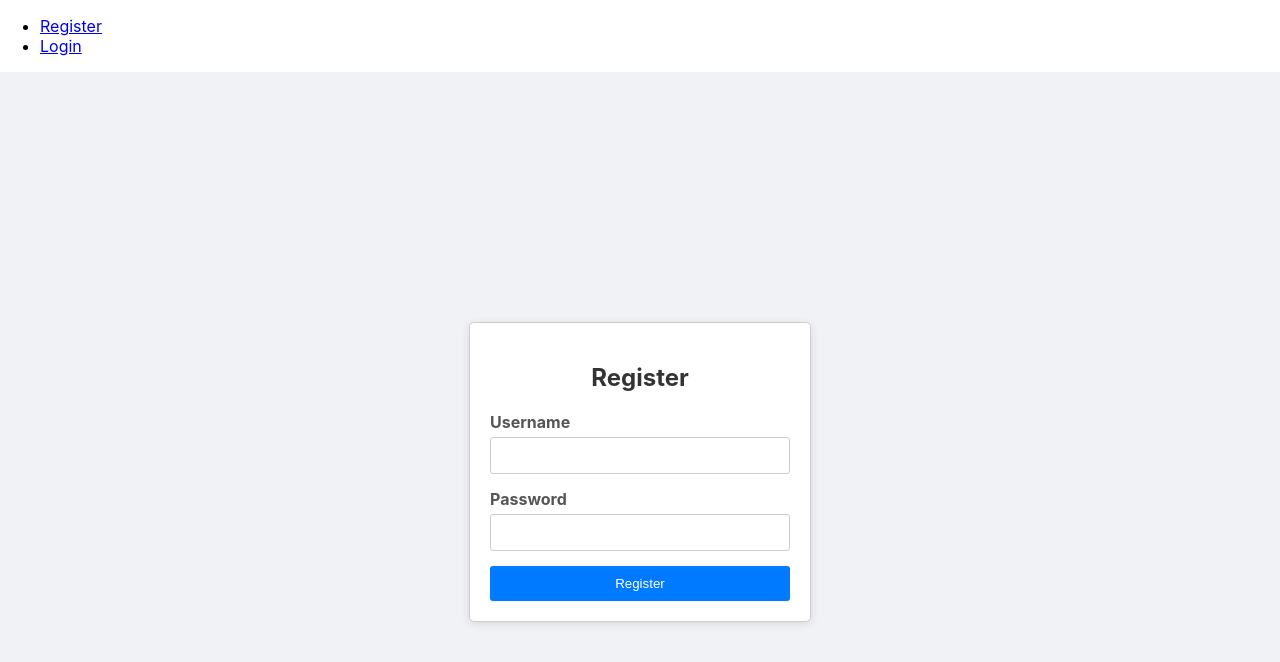
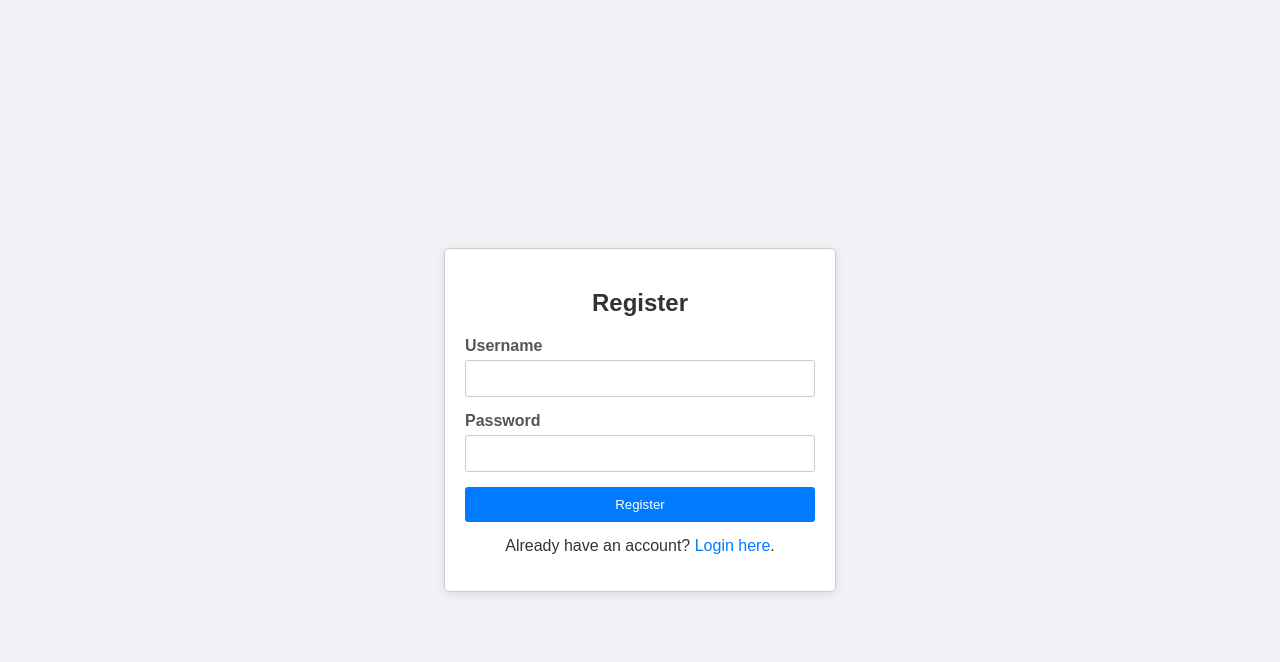
Before and after one commit to Qbuiba/Financial-Management-FrontEnd-React, a React (Create React App) app: page /register in a window 1280 px wide. Shown: the top 662 px of the page. Built offline with nearby package versions, Linux system fonts and the light colour scheme.

Commit message:
update login and register page the links

```diff
--- a/src/App.css
+++ /dev/null
@@ -1,38 +0,0 @@
-.App {
-  text-align: center;
-}
-
-.App-logo {
-  height: 40vmin;
-  pointer-events: none;
-}
-
-@media (prefers-reduced-motion: no-preference) {
-  .App-logo {
-    animation: App-logo-spin infinite 20s linear;
-  }
-}
-
-.App-header {
-  background-color: #282c34;
-  min-height: 100vh;
-  display: flex;
-  flex-direction: column;
-  align-items: center;
-  justify-content: center;
-  font-size: calc(10px + 2vmin);
-  color: white;
-}
-
-.App-link {
-  color: #61dafb;
-}
-
-@keyframes App-logo-spin {
-  from {
-    transform: rotate(0deg);
-  }
-  to {
-    transform: rotate(360deg);
-  }
-}
--- a/src/App.js
+++ b/src/App.js
@@ -1,5 +1,6 @@
 import React, { useEffect, useState } from 'react';
-import { BrowserRouter as Router, Route, Routes, Link, Navigate } from 'react-router-dom';
+import './css/App.css';
+import { BrowserRouter as Router, Route, Routes, Link, Navigate, useLocation } from 'react-router-dom';
 import Register from './components/Register';
 import Login from './components/Login';
 import Dashboard from './components/Dashboard';
@@ -19,21 +20,15 @@ function App() {
     setIsAuthenticated(false);
   };
 
-  return(
-  <Router>
-    <div className='App'>
+  const location = useLocation();
+
+  return (
+    <div className="App">
       <nav>
         <ul>
-          {isAuthenticated ?(
+          {!isAuthenticated ? (
             <>
-            <li>
-              <Link to="/dashboard">Dashboard</Link>
-            </li>
-            <li>
-              <button onClick={handleLogout}>Logout</button>
-            </li>
-            </>
-          ) : (
+              {location.pathname !== '/login' && location.pathname !== '/register' && (
                 <>
                   <li>
                     <Link to="/register">Register</Link>
@@ -42,18 +37,35 @@ function App() {
                     <Link to="/login">Login</Link>
                   </li>
                 </>
-          )
-          }
+              )}
+            </>
+          ) : (
+            <>
+              {location.pathname !== '/dashboard' && (
+                <li>
+                  <Link to="/dashboard">Dashboard</Link>
+                </li>
+              )}
+              <li>
+                <button onClick={handleLogout}>Logout</button>
+              </li>
+            </>
+          )}
         </ul>
       </nav>
       <Routes>
-          <Route path="/register" element={!isAuthenticated ? <Register /> : <Navigate to="/dashboard"/>} />
+        <Route path="/register" element={!isAuthenticated ? <Register /> : <Navigate to="/dashboard" />} />
         <Route path="/login" element={!isAuthenticated ? <Login onLogin={() => setIsAuthenticated(true)} /> : <Navigate to="/dashboard" />} />
         <Route path="/dashboard" element={isAuthenticated ? <Dashboard /> : <Navigate to="/login" />} />
       </Routes>
     </div>
+  );
+}
+
+export default function AppWrapper() {
+  return (
+    <Router>
+      <App />
     </Router>
   );
 }
-
-export default App;
--- a/src/components/Dashboard.js
+++ b/src/components/Dashboard.js
@@ -40,7 +40,6 @@ function Dashboard() {
   return (
     <div className="dashboard-container">
       <div className="dashboard-box">
-        <h2>Dashboard</h2>
         <div className="dashboard-section">
           <h3>Total Balance</h3>
           <p className="amount">${totalBalance}</p>
--- a/src/components/Login.js
+++ b/src/components/Login.js
@@ -1,6 +1,8 @@
 //Login.js
 import React, {useState} from 'react';
+import { Link } from 'react-router-dom';
 import authService from '../services/authService';
+import PropTypes from 'prop-types';
 import '../css/Auth.css';
 
 function Login({onLogin}){
@@ -40,10 +42,17 @@ function Login({onLogin}){
             />
             <button type="submit">Login</button>
           </form>
-          {message && <p>{message}</p>}
+          {message && <p className="error-message">{message}</p>}
+          <p className="info-message">
+            If you don't have an account, <Link to="/register">register here</Link>.
+          </p>
         </div>
       </div>
     );
     }
 
-export default Login;
+    Login.propTypes = {
+      onLogin: PropTypes.func.isRequired,
+    };
+
+    export default Login;
--- a/src/components/Register.js
+++ b/src/components/Register.js
@@ -1,6 +1,7 @@
 //Register.js
 import React, {useState} from 'react';
 import authService from '../services/authService';
+import { Link } from 'react-router-dom';
 import '../css/Auth.css';
 
 function Register(){
@@ -40,7 +41,10 @@ function Register(){
           />
           <button type="submit">Register</button>
         </form>
-        {message && <p>{message}</p>}
+        {message && <p className="error-message">{message}</p>}
+        <p className="info-message">
+          Already have an account? <Link to="/login">Login here</Link>.
+        </p>
       </div>
     </div>
   );
--- /dev/null
+++ b/src/css/App.css
@@ -0,0 +1,52 @@
+body {
+  margin: 0;
+  font-family: Arial, sans-serif;
+  background-color: #f0f2f5;
+}
+
+nav {
+  display: flex;
+  justify-content: flex-end;
+  align-items: center;
+  padding: 10px 20px;
+  background-color: #f0f2f5;
+  box-shadow: 0 2px 4px rgba(0, 0, 0, 0.1);
+}
+
+nav ul {
+  list-style: none;
+  display: flex;
+  margin: 0;
+  padding: 0;
+}
+
+nav ul li {
+  margin-left: 20px;
+}
+
+nav ul li a, nav button {
+  padding: 10px 20px;
+  text-decoration: none;
+  color: #007bff;
+  border: 1px solid transparent;
+  border-radius: 3px;
+  transition: background-color 0.3s, color 0.3s, border-color 0.3s;
+}
+
+nav ul li a:hover, nav button:hover {
+  background-color: #007bff;
+  color: white;
+  border-color: #007bff;
+}
+
+nav button {
+  background-color: transparent;
+  color: #007bff;
+  border: 1px solid #007bff;
+  cursor: pointer;
+}
+
+nav button:hover {
+  background-color: #007bff;
+  color: white;
+}
--- a/src/css/Auth.css
+++ b/src/css/Auth.css
@@ -7,7 +7,7 @@
 }
 
 .auth-box {
-    width: 300px;
+  width: 350px; /* Ensure this width matches your requirement */
   padding: 20px;
   border: 1px solid #ccc;
   border-radius: 5px;
@@ -53,7 +53,22 @@
   background-color: #0056b3;
 }
 
-  .auth-box p {
+.auth-box .error-message {
   text-align: center;
   color: red;
 }
+
+.auth-box .info-message {
+  text-align: center;
+  color: #333;
+  margin-top: 15px; /* Add space between error message and info message */
+}
+
+.auth-box .info-message a {
+  color: #007bff;
+  text-decoration: none;
+}
+
+.auth-box .info-message a:hover {
+  text-decoration: underline;
+}
```
Lines whose indentation alone changed are shown as unchanged.
